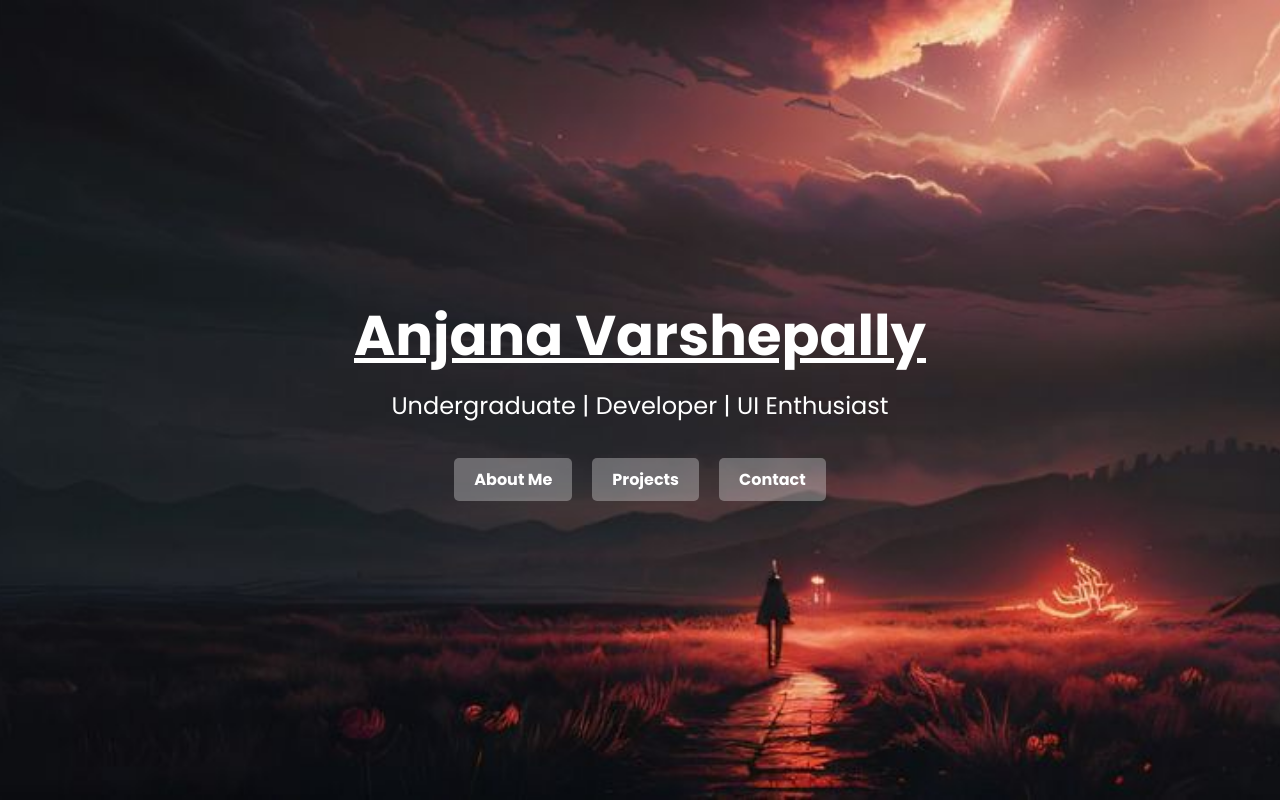
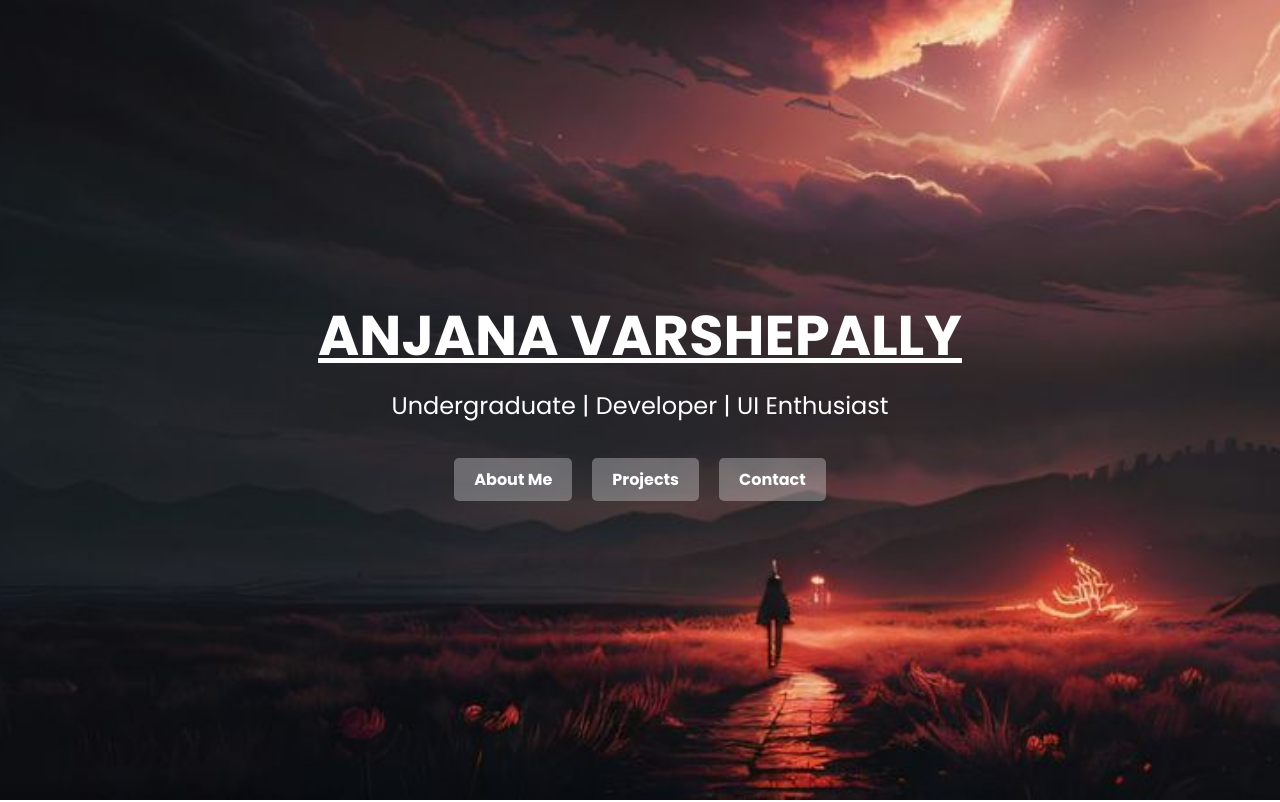
Before and after one commit to anj1741/My-Portfolio, a plain HTML site: page FSD/index.html in a window 1280 px wide. Shown: the top 802 px of the page. Drawn offline with Linux system fonts and the light colour scheme.

Commit message:
Update index.html

```diff
--- a/FSD/index.html
+++ b/FSD/index.html
@@ -12,7 +12,7 @@
     <!-- Home Section -->
     <section class="home" id="home">
         <div class="content">
-            <h1>Anjana Varshepally</h1>
+            <h1>ANJANA VARSHEPALLY</h1>
             <p>Undergraduate | Developer | UI Enthusiast</p>
         </div>
         <nav>
```
